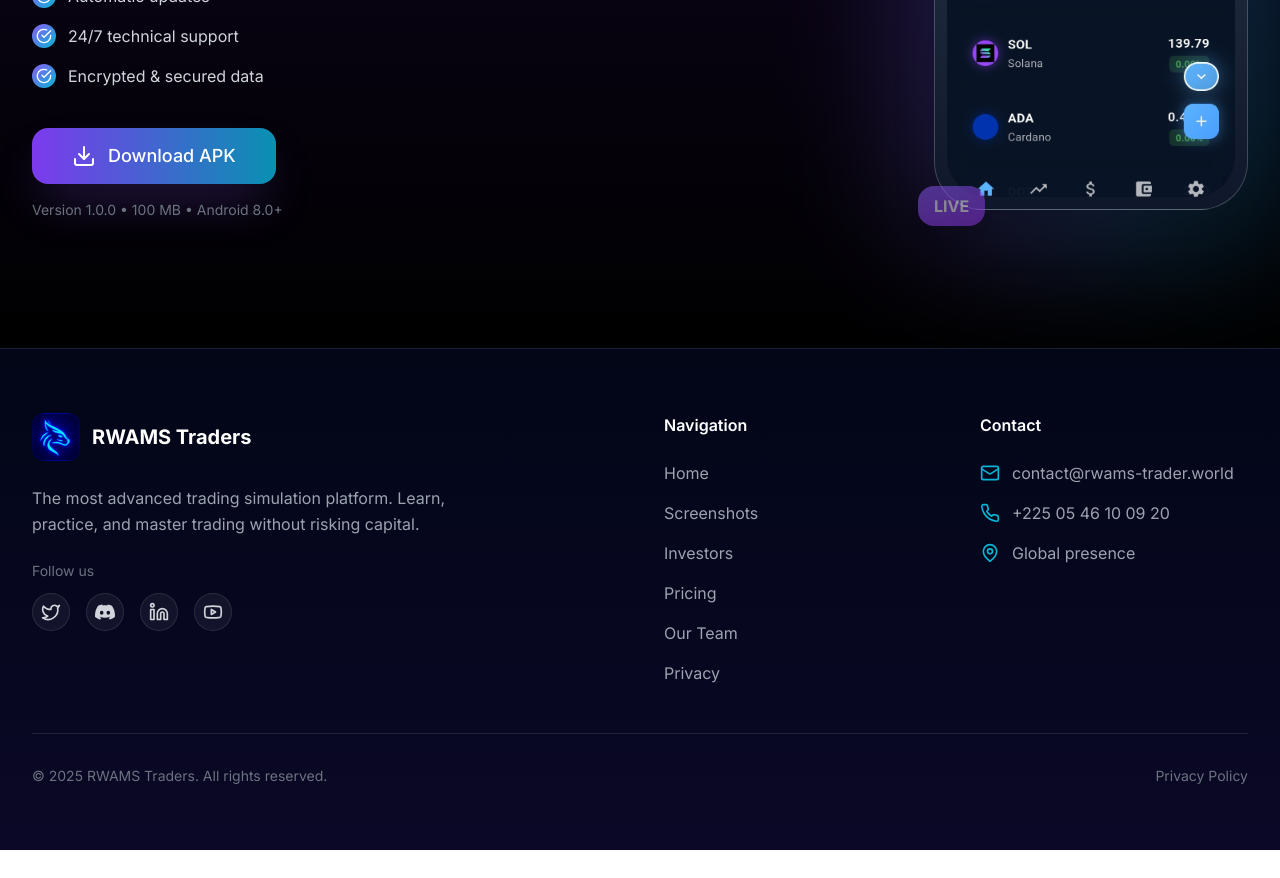
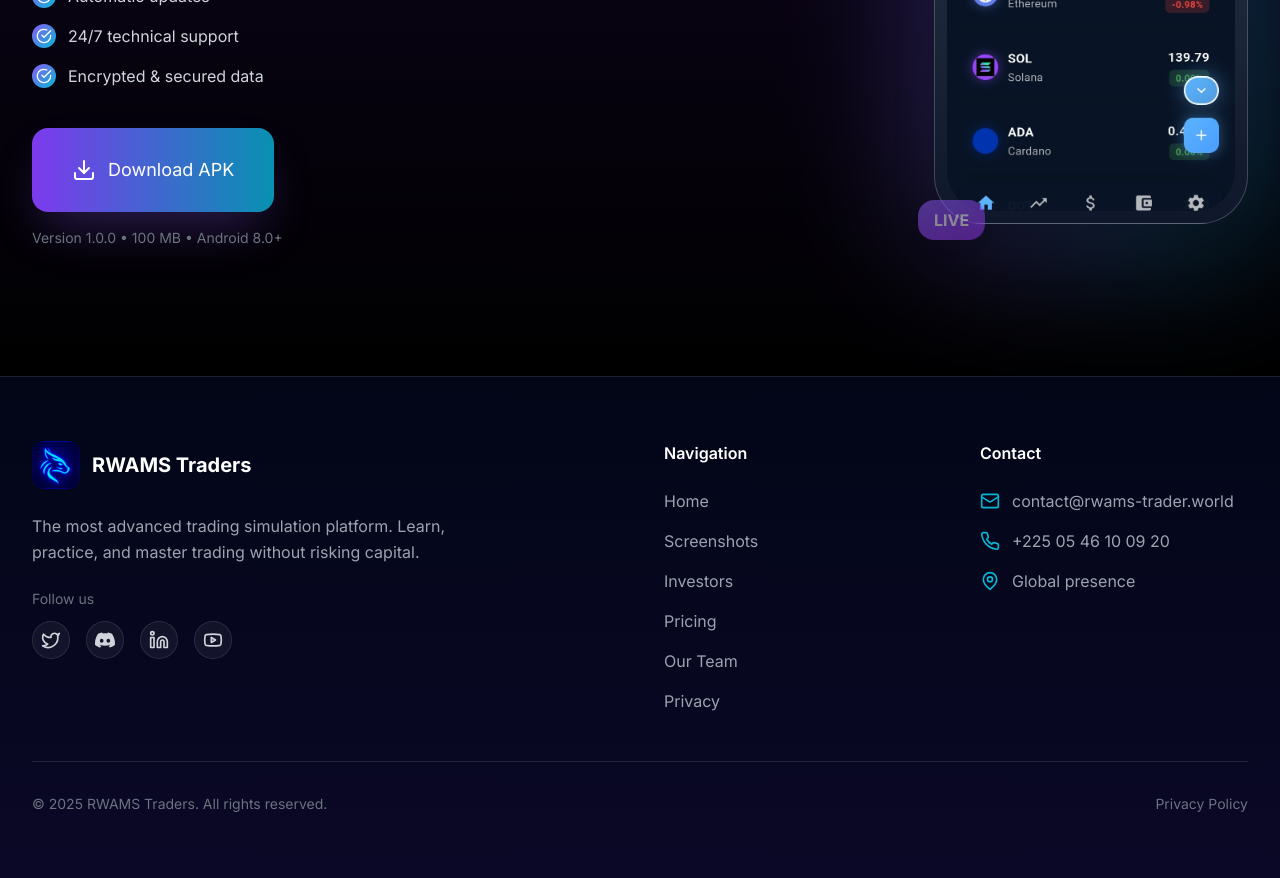
Before and after one commit to ezechielramissou755-sudo/rwams-trader-, a Next.js app: page / in a window 1280 px wide. Shown: the part 5900-6778 px from the top of the page. Before the commit the page ends 6750 px from the top, so only its background shows below. Built offline with nearby package versions, Linux system fonts and the light colour scheme.

Commit message:
Ajout du bouton de téléchargement

```diff
--- a/components/home/DownloadSection.tsx
+++ b/components/home/DownloadSection.tsx
@@ -1,7 +1,6 @@
 'use client';
 
 import React from 'react';
-import { Button } from '@/components/ui/button';
 import { Download, Smartphone, CheckCircle } from 'lucide-react';
 import { motion } from 'framer-motion';
 
@@ -67,14 +66,14 @@
             </ul>
 
             {/* Download button */}
-            <Button
-              size="lg"
-              className="group bg-gradient-to-r from-violet-600 to-cyan-600 hover:from-violet-500 hover:to-cyan-500 text-white border-0 px-10 py-7 text-lg rounded-2xl shadow-2xl shadow-violet-500/30 hover:shadow-violet-500/50 transition-all duration-300 hover:scale-105"
-              onClick={() => window.open('https://example.com/rwams-traders.apk', '_blank')}
+            <a
+              href="/app-release.apk"
+              download
+              className="inline-flex items-center bg-gradient-to-r from-violet-600 to-cyan-600 hover:from-violet-500 hover:to-cyan-500 text-white border-0 px-10 py-7 text-lg rounded-2xl shadow-2xl shadow-violet-500/30 hover:shadow-violet-500/50 transition-all duration-300 hover:scale-105 group"
             >
               <Download className="w-6 h-6 mr-3" />
               Download APK
-            </Button>
+            </a>
 
             <p className="text-gray-500 text-sm mt-4">
               Version 1.0.0 • 100 MB • Android 8.0+
```
